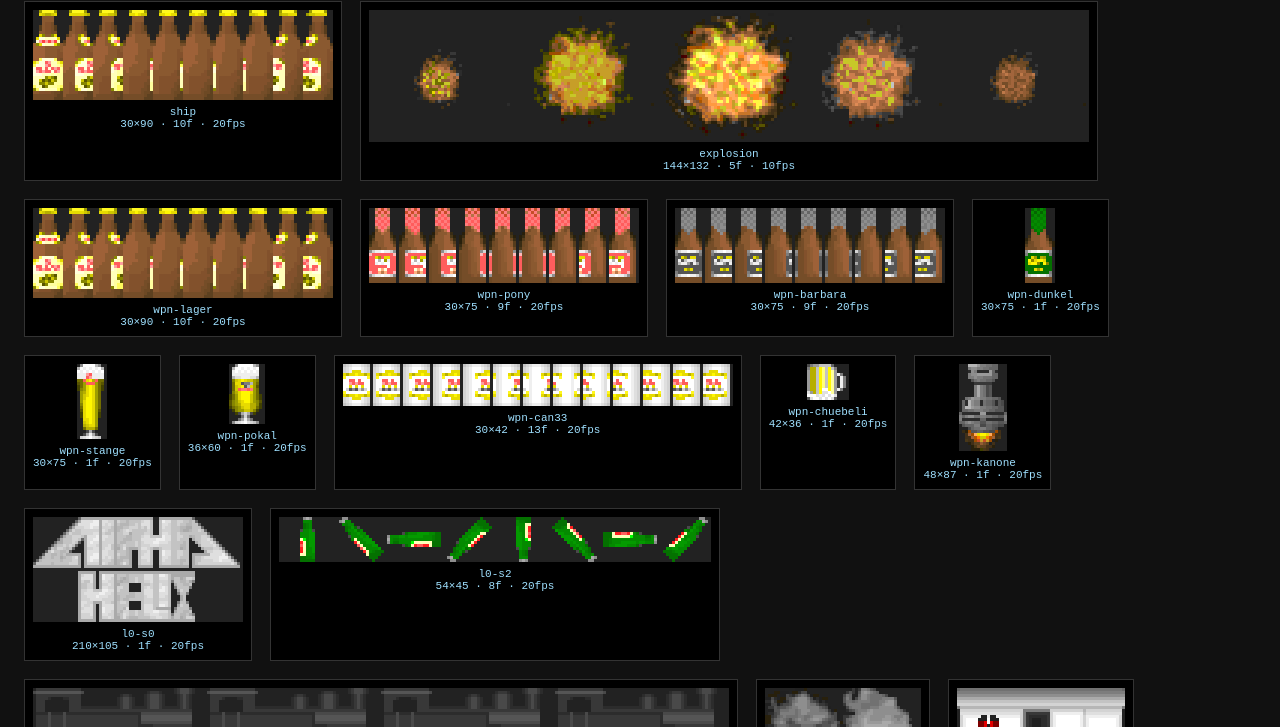
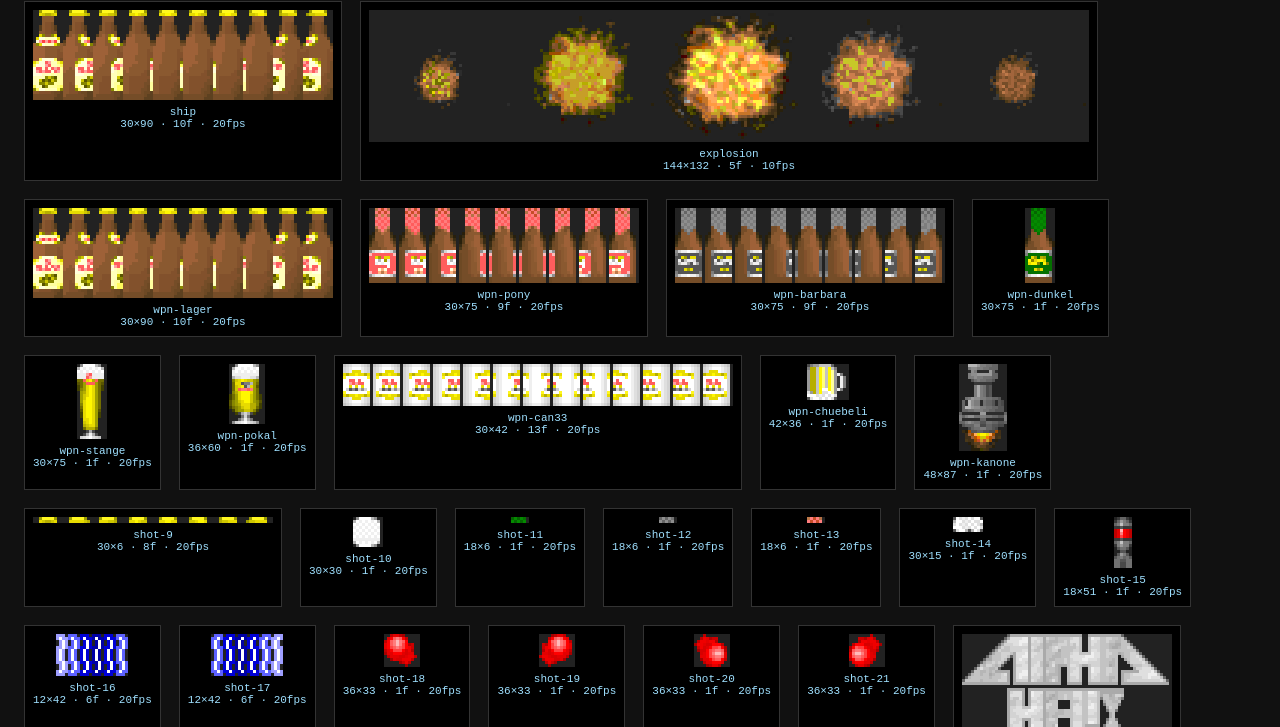
Before and after one commit to entorb/last-eichhof, a website: page public/assets/enemies/contact.html in a window 1280 px wide. Shown: the part 73-800 px from the top of the page. Drawn offline with Linux system fonts and the light colour scheme.

Commit message:
public/assets/enemies/shot*.png

```diff
--- a/public/assets/enemies/contact.html
+++ b/public/assets/enemies/contact.html
@@ -57,6 +57,58 @@
     <figure>
       <img src="wpn-kanone.png" alt="wpn-kanone">
       <figcaption>wpn-kanone<br>48×87 · 1f · 20fps</figcaption>
+    </figure>
+    <figure>
+      <img src="shot-9.png" alt="shot-9">
+      <figcaption>shot-9<br>30×6 · 8f · 20fps</figcaption>
+    </figure>
+    <figure>
+      <img src="shot-10.png" alt="shot-10">
+      <figcaption>shot-10<br>30×30 · 1f · 20fps</figcaption>
+    </figure>
+    <figure>
+      <img src="shot-11.png" alt="shot-11">
+      <figcaption>shot-11<br>18×6 · 1f · 20fps</figcaption>
+    </figure>
+    <figure>
+      <img src="shot-12.png" alt="shot-12">
+      <figcaption>shot-12<br>18×6 · 1f · 20fps</figcaption>
+    </figure>
+    <figure>
+      <img src="shot-13.png" alt="shot-13">
+      <figcaption>shot-13<br>18×6 · 1f · 20fps</figcaption>
+    </figure>
+    <figure>
+      <img src="shot-14.png" alt="shot-14">
+      <figcaption>shot-14<br>30×15 · 1f · 20fps</figcaption>
+    </figure>
+    <figure>
+      <img src="shot-15.png" alt="shot-15">
+      <figcaption>shot-15<br>18×51 · 1f · 20fps</figcaption>
+    </figure>
+    <figure>
+      <img src="shot-16.png" alt="shot-16">
+      <figcaption>shot-16<br>12×42 · 6f · 20fps</figcaption>
+    </figure>
+    <figure>
+      <img src="shot-17.png" alt="shot-17">
+      <figcaption>shot-17<br>12×42 · 6f · 20fps</figcaption>
+    </figure>
+    <figure>
+      <img src="shot-18.png" alt="shot-18">
+      <figcaption>shot-18<br>36×33 · 1f · 20fps</figcaption>
+    </figure>
+    <figure>
+      <img src="shot-19.png" alt="shot-19">
+      <figcaption>shot-19<br>36×33 · 1f · 20fps</figcaption>
+    </figure>
+    <figure>
+      <img src="shot-20.png" alt="shot-20">
+      <figcaption>shot-20<br>36×33 · 1f · 20fps</figcaption>
+    </figure>
+    <figure>
+      <img src="shot-21.png" alt="shot-21">
+      <figcaption>shot-21<br>36×33 · 1f · 20fps</figcaption>
     </figure>
     <figure>
       <img src="l0-s0.png" alt="l0-s0">
```
Also changed, not shown: public/assets/enemies/shot-10.png (added), public/assets/enemies/shot-11.png (added), public/assets/enemies/shot-12.png (added), public/assets/enemies/shot-13.png (added), public/assets/enemies/shot-14.png (added), public/assets/enemies/shot-15.png (added), public/assets/enemies/shot-16.png (added), public/assets/enemies/shot-17.png (added), public/assets/enemies/shot-18.png (added), public/assets/enemies/shot-19.png (added), public/assets/enemies/shot-20.png (added), public/assets/enemies/shot-21.png (added), public/assets/enemies/shot-9.png (added).
